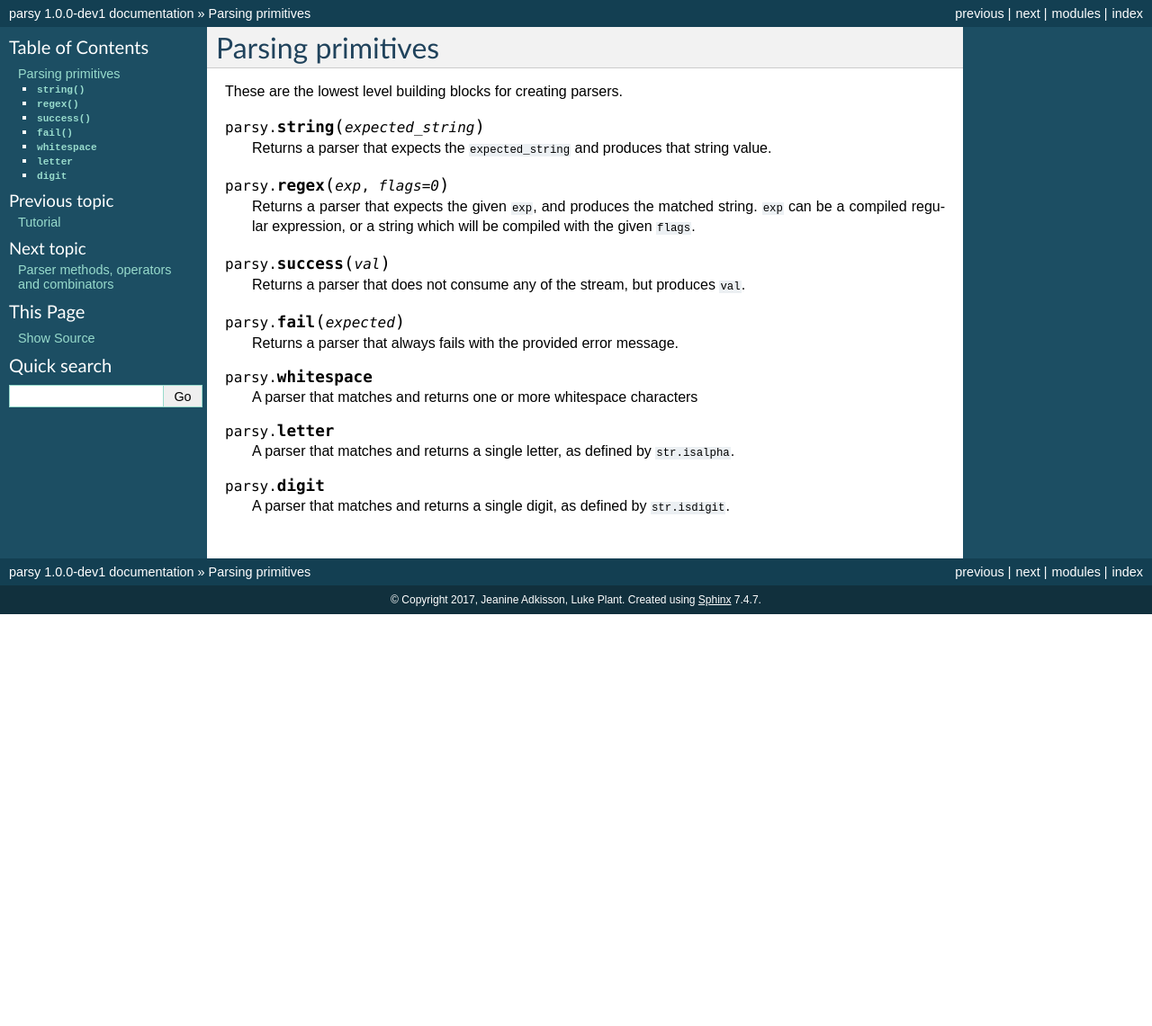
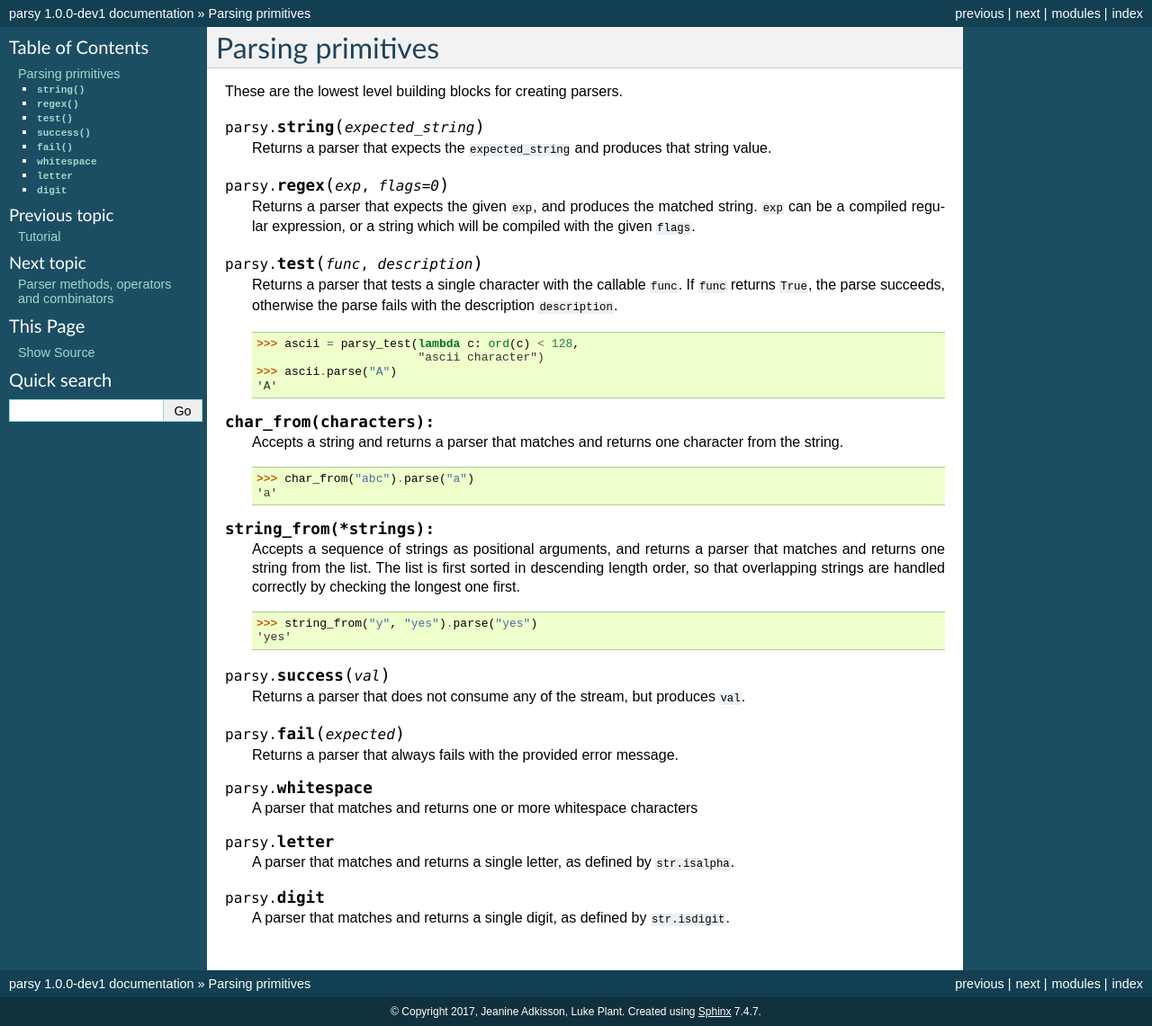
Before and after one commit to python-parsy/parsy, a Sphinx documentation site: the page built from docs/primitives.rst, in a window 1280 px wide. Shown: the whole page at 90% size. Built offline with Sphinx 7.4.7, drawn with Linux system fonts in a browser that asks for light colours; before the commit the page ends 900 px from its top, so only the background shows below that.

Commit message:
Added `string_from`, `char_from` and `test` primitives

```diff
--- a/docs/primitives.rst
+++ b/docs/primitives.rst
@@ -16,6 +16,41 @@
    Returns a parser that expects the given ``exp``, and produces the
    matched string. ``exp`` can be a compiled regular expression, or a
    string which will be compiled with the given ``flags``.
+
+.. function:: test(func, description)
+
+   Returns a parser that tests a single character with the callable
+   ``func``. If ``func`` returns ``True``, the parse succeeds, otherwise
+   the parse fails with the description ``description``.
+
+   .. code-block:: python
+
+      >>> ascii = parsy_test(lambda c: ord(c) < 128,
+                             "ascii character")
+      >>> ascii.parse("A")
+      'A'
+
+.. function:: char_from(characters):
+
+   Accepts a string and returns a parser that matches and returns one character
+   from the string.
+
+   .. code-block:: python
+
+      >>> char_from("abc").parse("a")
+      'a'
+
+.. function:: string_from(*strings):
+
+   Accepts a sequence of strings as positional arguments, and returns a parser
+   that matches and returns one string from the list. The list is first sorted
+   in descending length order, so that overlapping strings are handled correctly
+   by checking the longest one first.
+
+   .. code-block:: python
+
+      >>> string_from("y", "yes").parse("yes")
+      'yes'
 
 .. function:: success(val)
 
```
Also changed, not shown: src/parsy/__init__.py (+23 -0 lines), 1 other file.
